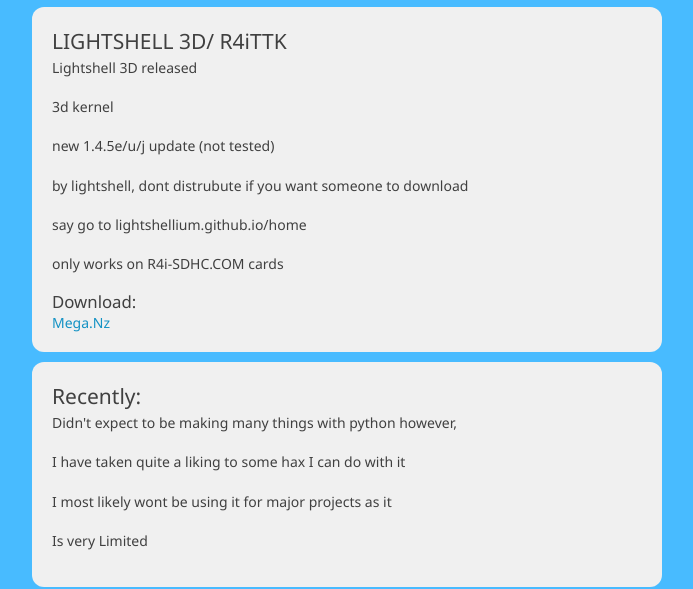
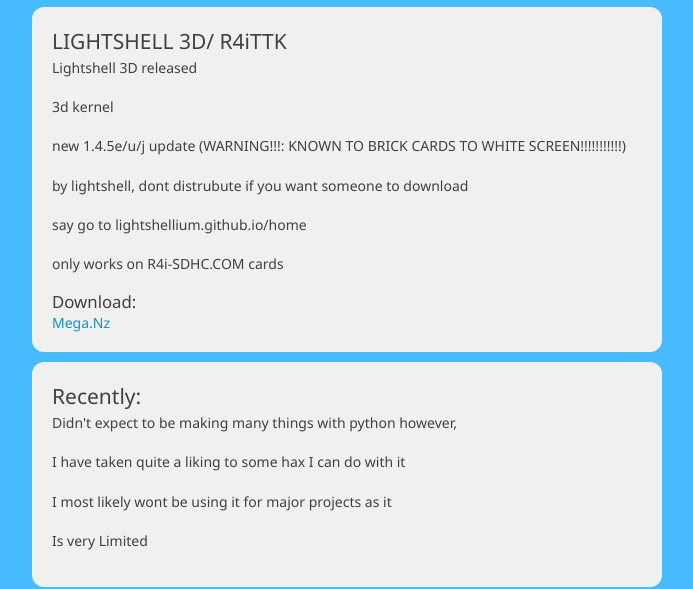
Before and after one commit to LightShellium/home, a plain HTML site: page index.html in a window 1280 px wide. Shown: the part 223-812 px from the top of the page, without its empty margins (293-986 px from the left). Drawn offline with Linux system fonts and the light colour scheme.

Commit message:
Update index.html

```diff
--- a/index.html
+++ b/index.html
@@ -52,7 +52,7 @@
 	<h2> LIGHTSHELL 3D/ R4iTTK </h2>
 	<p>Lightshell 3D released</p>
 	<p>3d kernel</p>
-	<p>new 1.4.5e/u/j update (not tested) </p>
+	<p>new 1.4.5e/u/j update (WARNING!!!: KNOWN TO BRICK CARDS TO WHITE SCREEN!!!!!!!!!!!) </p>
 	<p>by lightshell, dont distrubute if you want someone to download</p>
 	<p>say go to lightshellium.github.io/home</P>
 	<p>only works on R4i-SDHC.COM cards</p>
```
